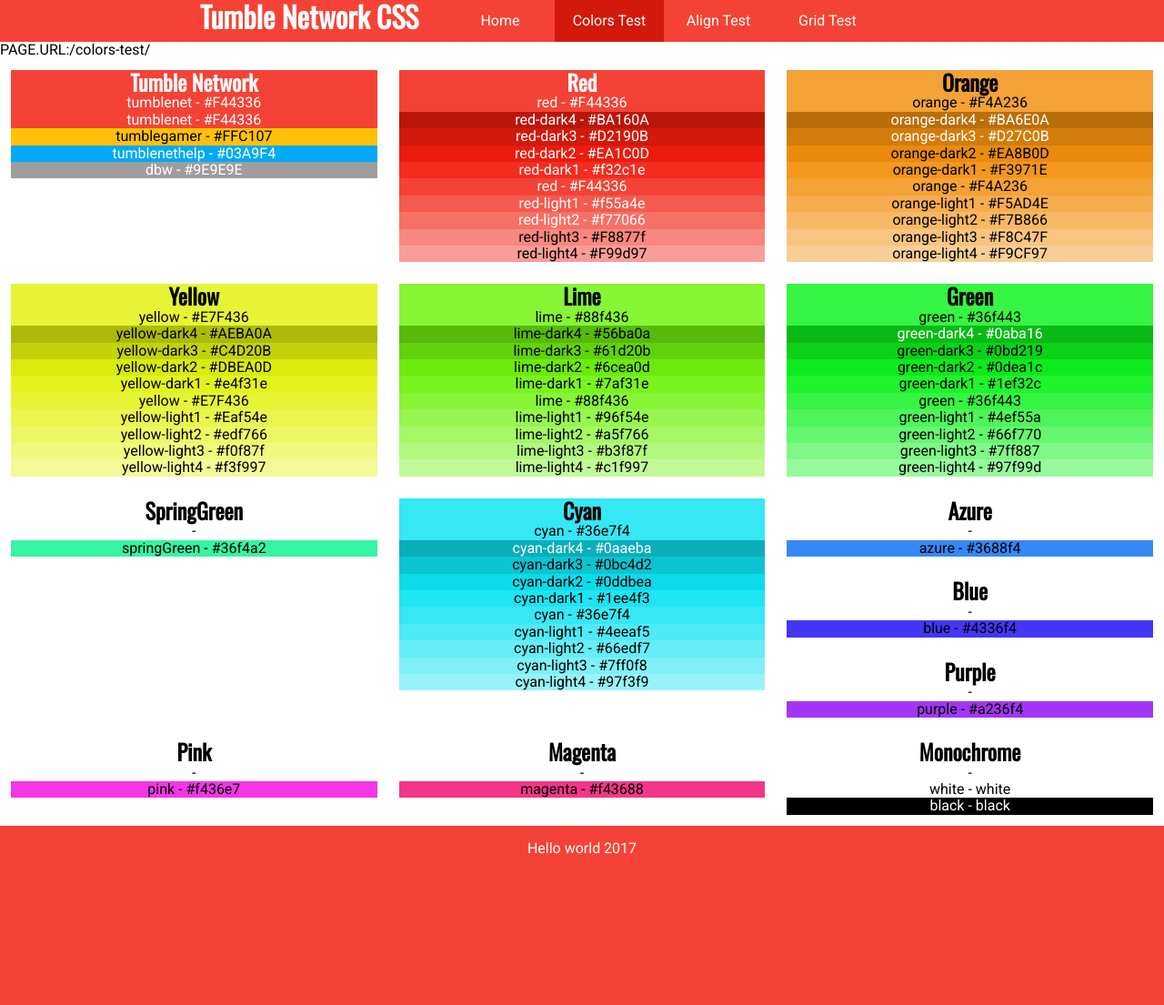
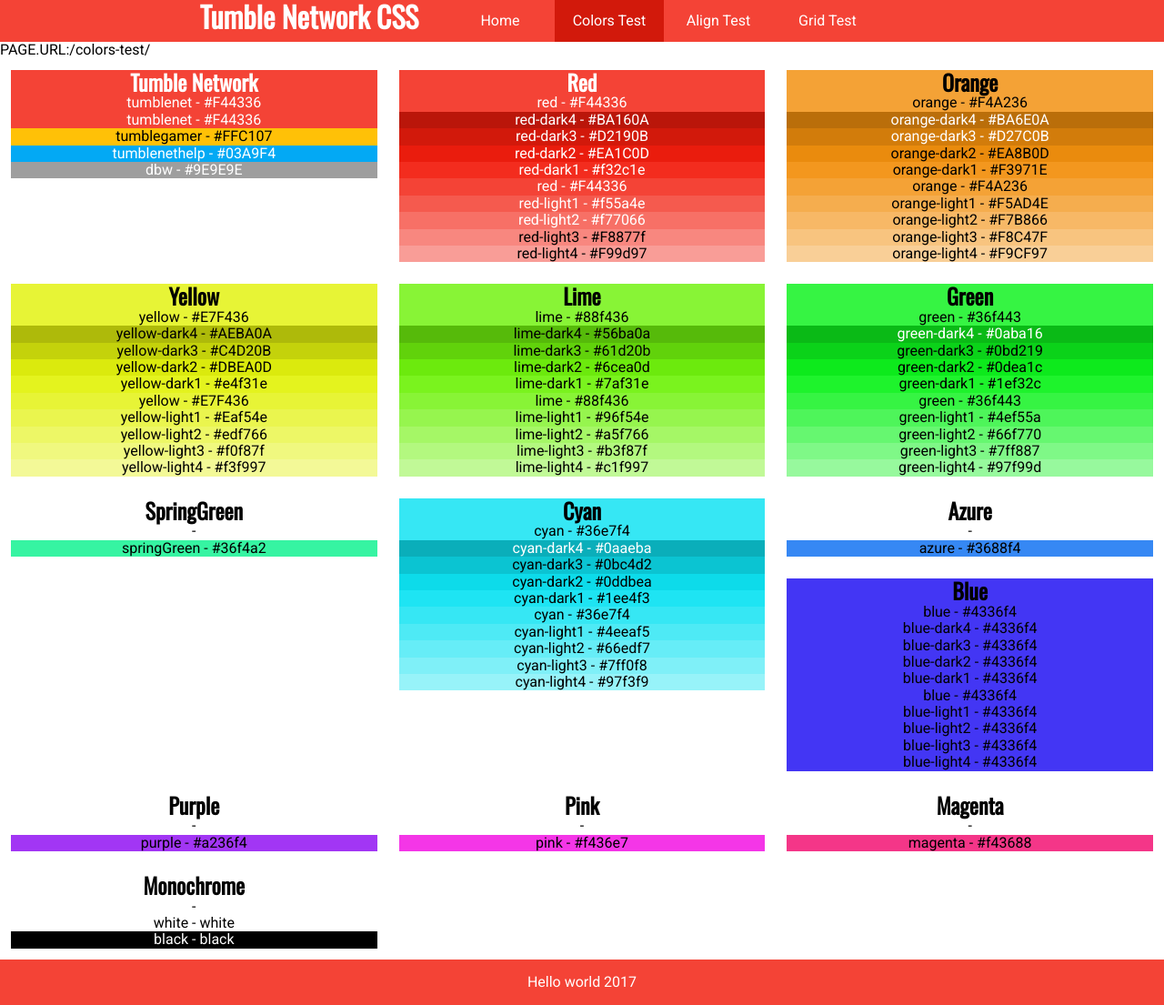
Before and after one commit to tumblenet/tumblenet-css, a Jekyll site: the page built from colors-test.html, in a window 1280 px wide. Shown: the whole page at 91% size. Built offline with Jekyll 4.4.1, drawn with Linux system fonts in a browser that asks for light colours; before the commit the page ends 958 px from its top, so only the background shows below that.

Commit message:
Update css.yml

```diff
--- a/_data/css.yml
+++ b/_data/css.yml
@@ -171,7 +171,23 @@
  - name: "Blue"
    main: 4
    colors:
+   - name: "blue-dark4"
+     value: "#4336f4"
+   - name: "blue-dark3"
+     value: "#4336f4"
+   - name: "blue-dark2"
+     value: "#4336f4"
+   - name: "blue-dark1"
+     value: "#4336f4"
    - name: "blue"
+     value: "#4336f4"
+   - name: "blue-light1"
+     value: "#4336f4"
+   - name: "blue-light2"
+     value: "#4336f4"
+   - name: "blue-light3"
+     value: "#4336f4"
+   - name: "blue-light4"
      value: "#4336f4"
  - name: "Purple"
    main: 4
```
